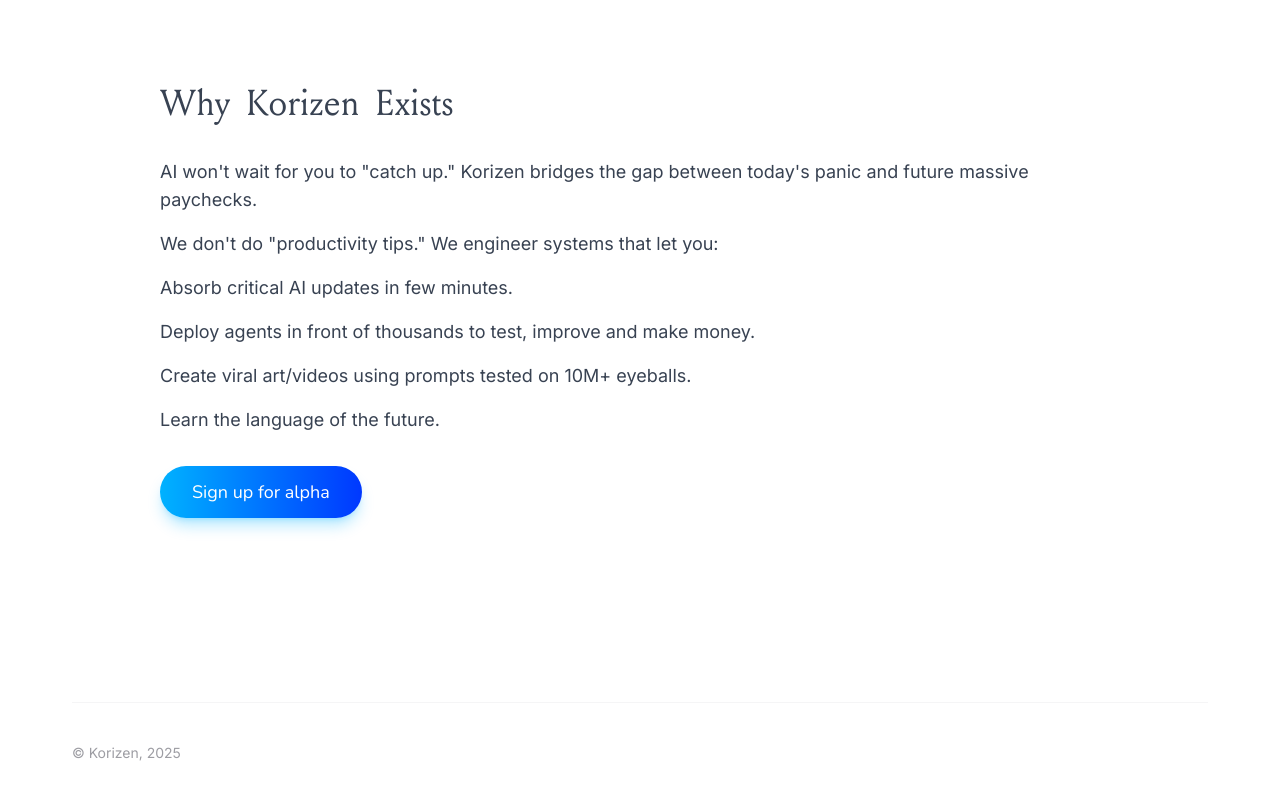
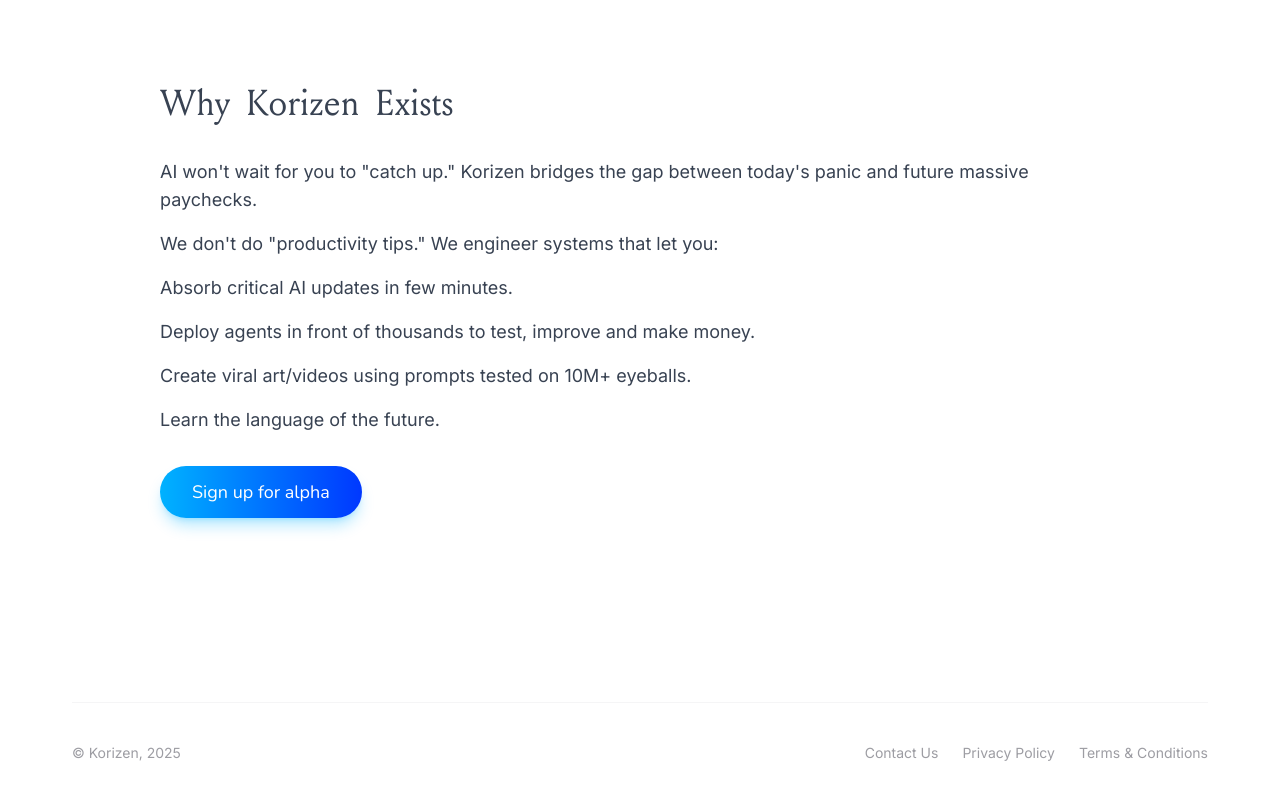
Before and after one commit to realaashishly/test-clone, a Next.js app: page / in a window 1280 px wide. Shown: the part 3011-3811 px from the top of the page. Built offline with nearby package versions, Linux system fonts and the light colour scheme.

Commit message:
added footer

```diff
--- a/src/app/page.tsx
+++ b/src/app/page.tsx
@@ -220,7 +220,7 @@
                         <div className='grid grid-cols-1 gap-12'>
                             <PremiumCard className='p-8 max-w-xl flex flex-col items-start bg-white shadow-md rounded-lg'>
                                 <h3 className='text-2xl font-louize mb-4 text-gray-800'>
-                                    Pro Plan - $10/month
+                                    Pro Plan - ₹ 860/month
                                 </h3>
                                 <p className='text-mymind-dark/80 mb-6 text-left'>
                                     Supercharge your creativity with premium AI
--- a/src/components/layout/Footer.tsx
+++ b/src/components/layout/Footer.tsx
@@ -9,6 +9,26 @@
                         <div className='text-sm text-mymind-gray mb-4 md:mb-0 capitalize'>
                             © korizen, 2025
                         </div>
+                        <div className='flex space-x-6 text-sm text-mymind-gray'>
+                            <Link
+                                href='/contact-us'
+                                className='hover:text-zinc-500 transition-colors duration-200'
+                            >
+                                Contact Us
+                            </Link>
+                            <Link
+                                href='/privacy-policy'
+                                className='hover:text-zinc-500 transition-colors duration-200'
+                            >
+                                Privacy Policy
+                            </Link>
+                            <Link
+                                href='/terms-and-conditions'
+                                className='hover:text-zinc-500 transition-colors duration-200'
+                            >
+                                Terms & Conditions
+                            </Link>
+                        </div>
                     </div>
                 </div>
             </div>
```
